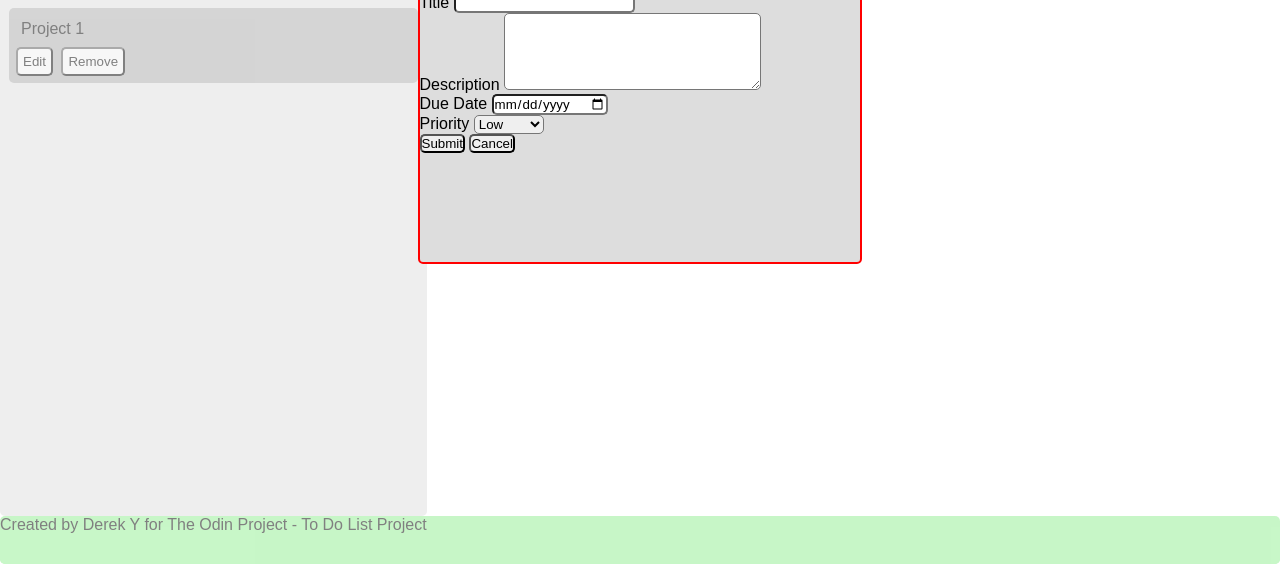
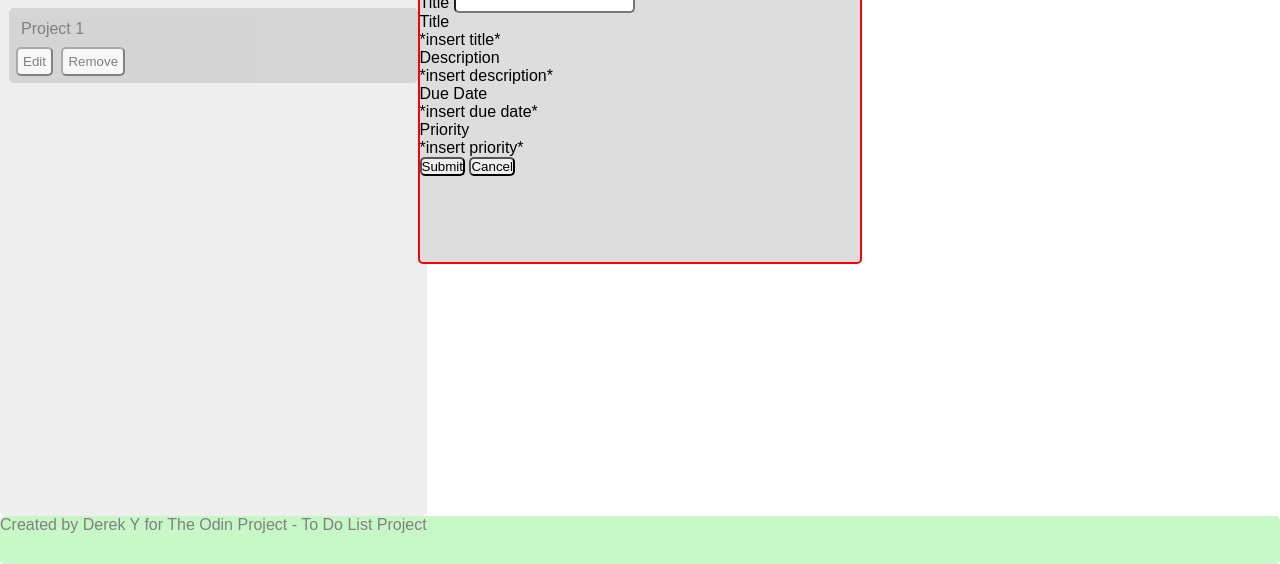
Before and after one commit to young-derek/odin-to-do-list-v2, a website built with webpack: page src/template.html in a window 1280 px wide. Shown: the part 236-800 px from the top of the page. Built offline with nearby package versions, Linux system fonts and the light colour scheme.

Commit message:
Add view task details elements to modal

```diff
--- a/src/template.html
+++ b/src/template.html
@@ -71,8 +71,9 @@
 
                 <!-- MODAL CONTENT -->
                 <div class="modal-content">
-                    <!-- TASK & PROJECT TITLE INPUT -->
-                    <div class="modal-add-title">
+
+                    <!-- TITLE INPUT -->
+                    <div class="modal-title-div">
                         <label for="modal-title-input">Title</label>
                         <input
                             type="text"
@@ -82,9 +83,11 @@
                         />
                     </div>
 
-                    <!-- TASK ADDITION -->
-                    <div class="modal-add-task">
-                        <div class="modal-task-description">
+                    <!-- TASK INPUT -->
+                    <div class="modal-task-input hide">
+
+                        <!-- TASK DESCRIPTION -->
+                        <div class="modal-task-description-div">
                             <label for="modal-task-description-input"
                                 >Description</label
                             >
@@ -96,23 +99,68 @@
                             ></textarea>
                         </div>
 
-                        <div class="modal-task-due-date">
-                            <label for="modal-task-due-date-input">Due Date</label>
+                        <!-- TASK DUE DATE -->
+                        <div class="modal-task-due-date-div">
+                            <label for="modal-task-due-date-input"
+                                >Due Date</label
+                            >
                             <input type="date" id="modal-task-due-date-input" />
                         </div>
-                        <div class="modal-task-priority">
-                            <label for="modal-task-priority-input">Priority</label>
-                            <select name="modal-task-priority-select" id="modal-task-priority-select">
+
+                        <!-- TASK PRIORITY -->
+                        <div class="modal-task-priority-div">
+                            <label for="modal-task-priority-input"
+                                >Priority</label
+                            >
+                            <select
+                                name="modal-task-priority-select"
+                                id="modal-task-priority-select"
+                            >
                                 <option value="Low">Low</option>
                                 <option value="Medium">Medium</option>
                                 <option value="High">High</option>
                             </select>
                         </div>
                     </div>
+
                     <!-- VIEW TASK INFO -->
-                    <div class="modal-view-info hide">
+                    <div class="modal-view-info">
 
+                        <!-- VIEW TITLE -->
+                        <div class="modal-view-task-title-div">
+                            <p class="modal-view-task-title">Title</p>
+                            <p class="modal-view-task-title-info">
+                                *insert title*
+                            </p>
+                        </div>
+
+                        <!-- VIEW DESCRIPTION -->
+                        <div class="modal-view-task-description-div">
+                            <p class="modal-view-task-description">
+                                Description
+                            </p>
+                            <p class="modal-view-task-description-info">
+                                *insert description*
+                            </p>
+                        </div>
+
+                        <!-- VIEW DUE DATE -->
+                        <div class="modal-view-task-due-date-div">
+                            <p class="modal-view-task-due-date">Due Date</p>
+                            <p class="modal-view-task-due-date-info">
+                                *insert due date*
+                            </p>
+                        </div>
+
+                        <!-- VIEW PRIORITY -->
+                        <div class="modal-view-task-priority-div">
+                            <p class="modal-view-task-priority">Priority</p>
+                            <p class="modal-view-task-priority-info">
+                                *insert priority*
+                            </p>
+                        </div>
                     </div>
+
                     <!-- MODAL BUTTONS -->
                     <div class="modal-buttons">
                         <button class="modal-submit-button">Submit</button>
```
